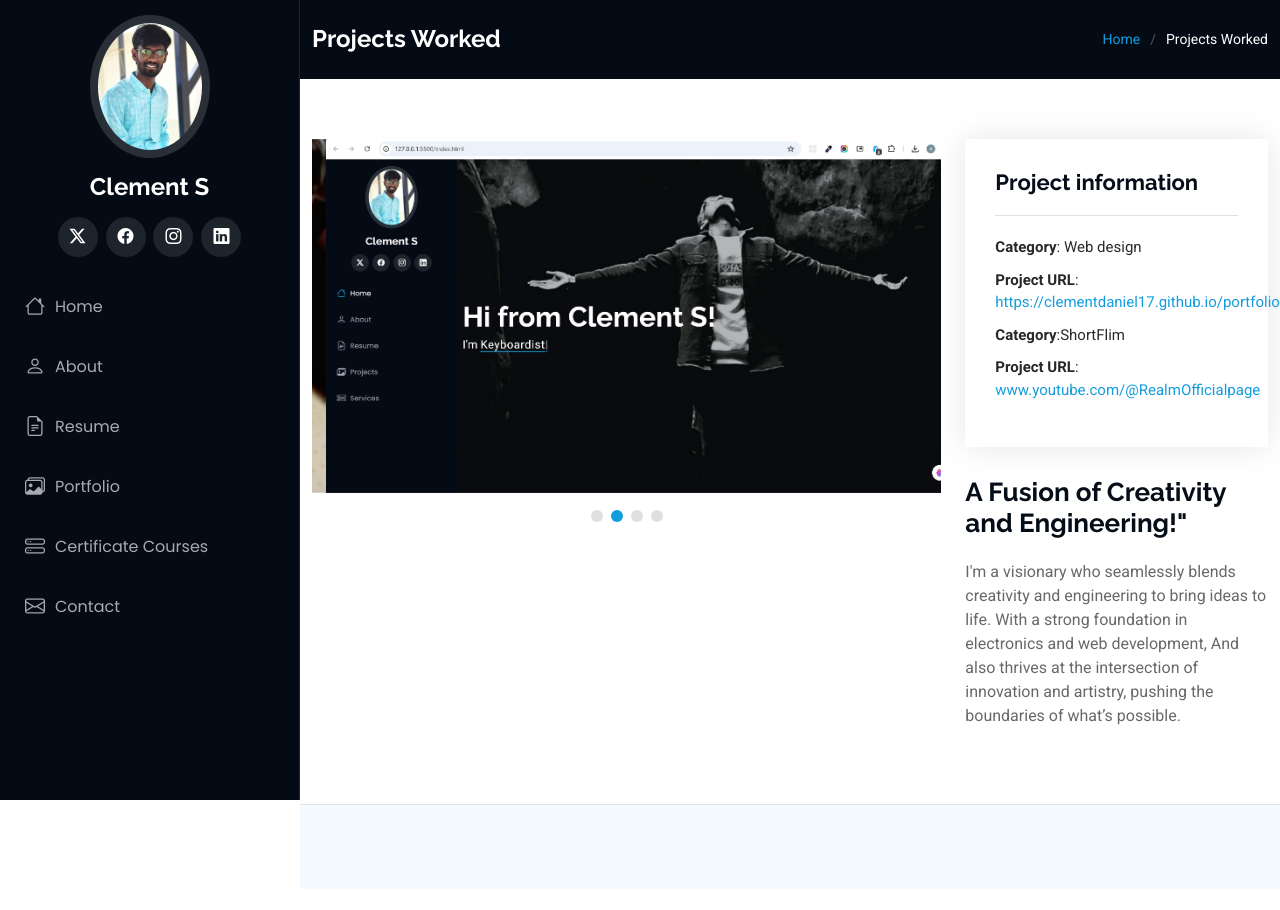
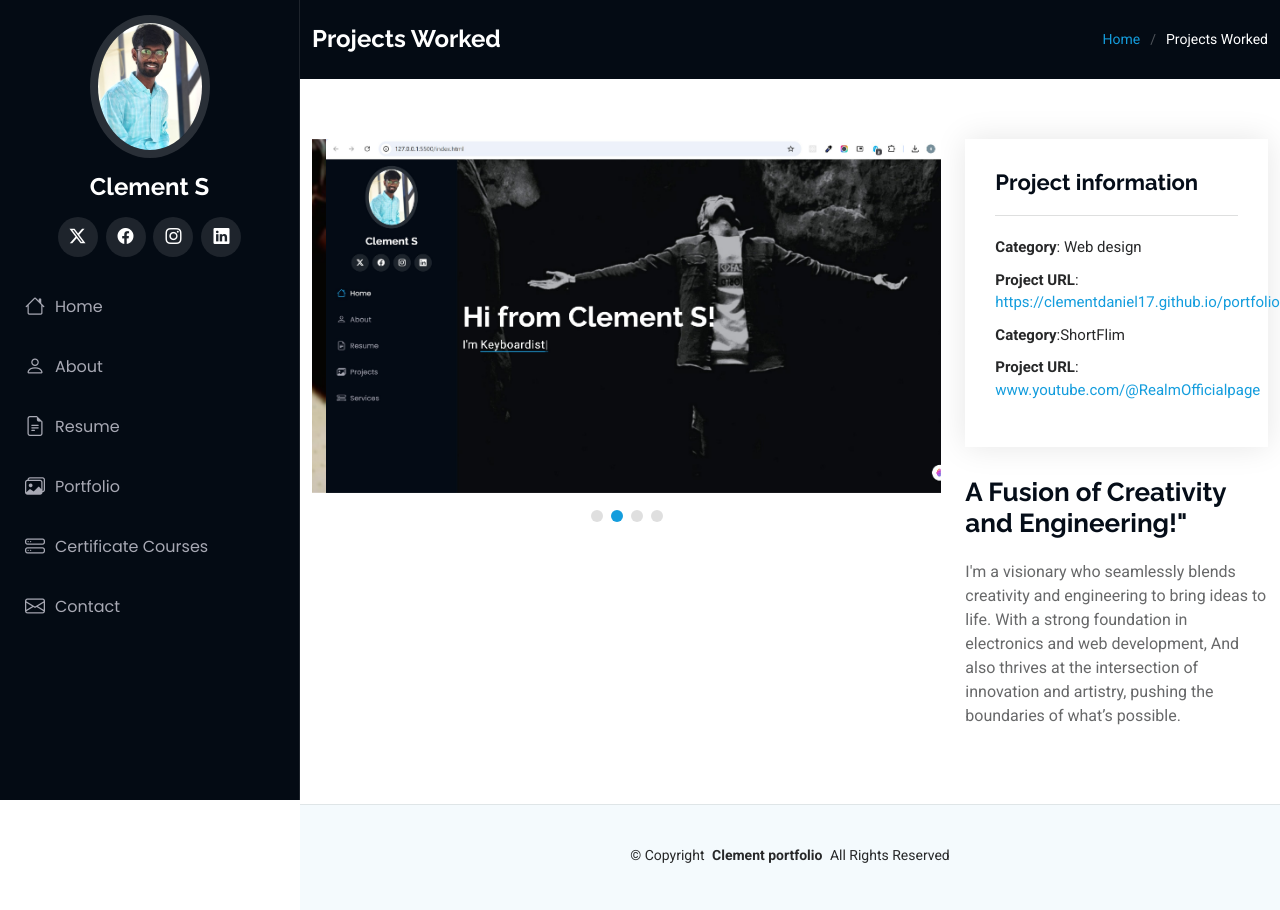
Before and after one commit to si267/portfolio, a plain HTML site: page portfolio-details.html in a window 1280 px wide. Before the commit the page ends 889 px from the top, so only its background shows below. Drawn offline with Linux system fonts and the light colour scheme.

Commit message:
Update portfolio-details.html

```diff
--- a/portfolio-details.html
+++ b/portfolio-details.html
@@ -197,7 +197,7 @@
 
     <div class="container">
       <div class="copyright text-center ">
-        <!-- <p>© <span>Copyright</span> <strong class="px-1 sitename">iPortfolio</strong> <span>All Rights Reserved</span></p> -->
+        <p>© <span>Copyright</span> <strong class="px-1 sitename">Clement portfolio</strong> <span>All Rights Reserved</span></p>
       </div>
       <div class="credits">
         <!-- All the links in the footer should remain intact. -->
```
